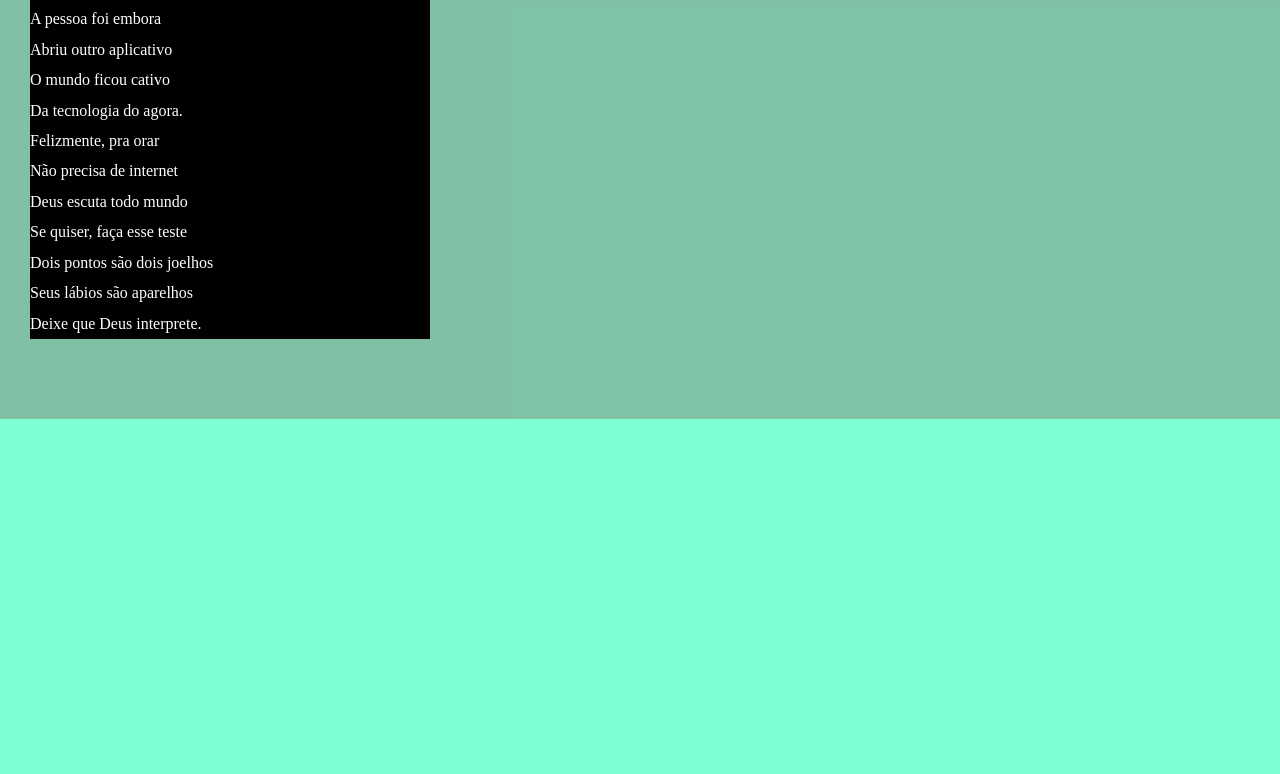
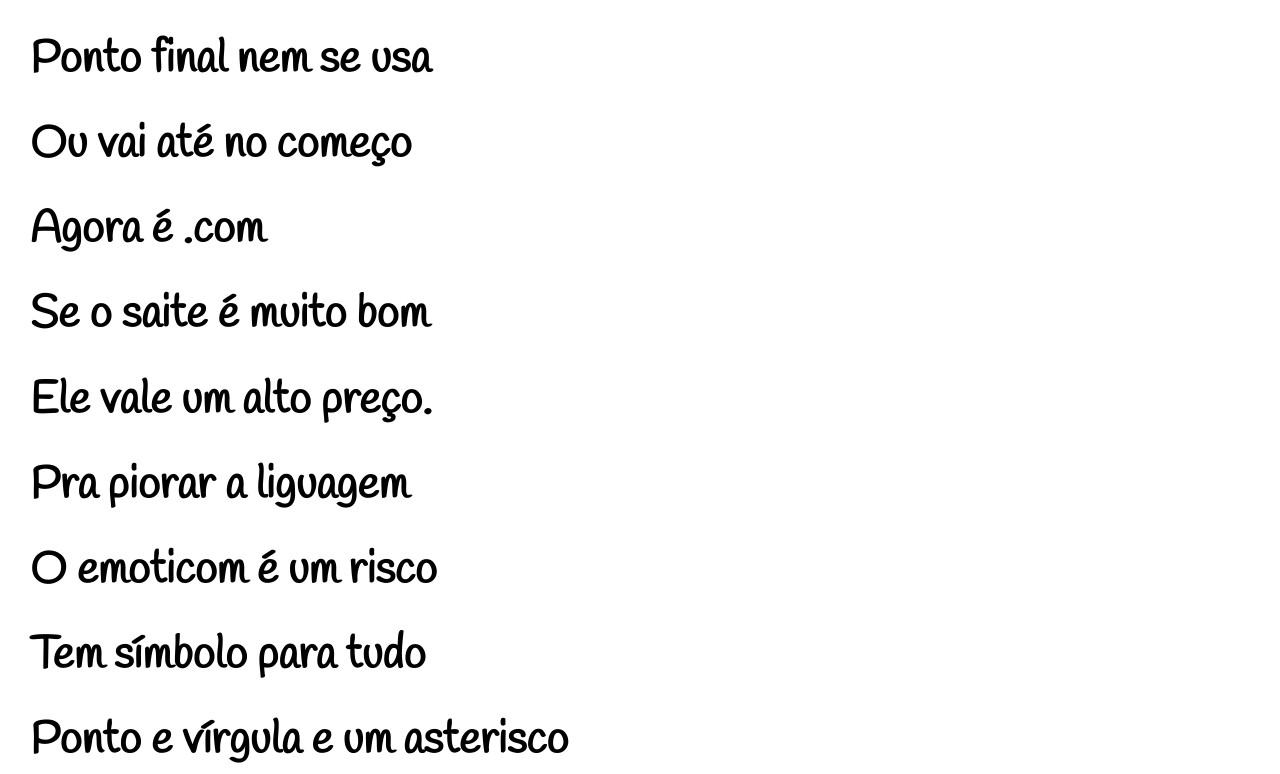
Before and after one commit to henriquepalhano/html.css, a plain HTML site: page exercícios/desafio doze/cordel.html in a window 1280 px wide. Shown: the part 2026-2800 px from the top of the page. Before the commit the page ends 2445 px from the top, so only its background shows below. Drawn offline with Linux system fonts and the light colour scheme.

Commit message:
atualizacao

```diff
--- a/exercícios/desafio doze/cordel-moderno.css
+++ b/exercícios/desafio doze/cordel-moderno.css
@@ -1,21 +1,36 @@
+
+@import url('https://fonts.googleapis.com/css2?family=Gochi+Hand&family=Handlee&display=swap');
+@import url('https://fonts.googleapis.com/css2?family=Bebas+Neue&family=Gochi+Hand&family=Handlee&display=swap');
+
+:root {
+   --fonte1: Verdana, Geneva, Tahoma, sans-serif;
+   --fonte3: "Handlee", cursive;
+   --fonte4: "Bebas Neue", sans-serif;
+
+}
 * {
     margin: 0px;
     padding: 0px;
+    font-size: 1em;
 }
 
 html, body {
     background-color: aquamarine;
     min-height: 100vh;
+    font-family: var(--fonte1);
+
 
 }
 header {
     background-color: black;
     color: white;
     text-align: center;
+    font-family: var(--fonte4);
 }
 header > h1 {
     padding-top: 50px;
     font-variant: small-caps;
+    font-size: 10vw;
 
 }
 header > p {
@@ -27,6 +42,9 @@ section {
     padding-bottom: 10vh;
     line-height: 1.9em;
     padding-left: 30px;
+    font-family: var(--fonte3);
+    font-size: 3.5vw;
+    font-weight: bold;
 }
 section.normal {
     background-color: white;
@@ -38,8 +56,8 @@ section.imagem {
 }
 section.imagem > p {
     background-color: black;
-    width: 400px;
-}
+    display: inline-block;
+    padding:5px;
 a {
     color: white;
     text-decoration: none;
--- a/exercícios/desafio doze/cordel.html
+++ b/exercícios/desafio doze/cordel.html
@@ -85,8 +85,9 @@
         Da tecnologia do agora. <br>
         Felizmente, pra orar <br>
     </p>
-
-    <p>
+</section>
+<section class = "normal">
+        <p>
         Não precisa de internet <br>
         Deus escuta todo mundo <br>
         Se quiser, faça esse teste <br>
```
